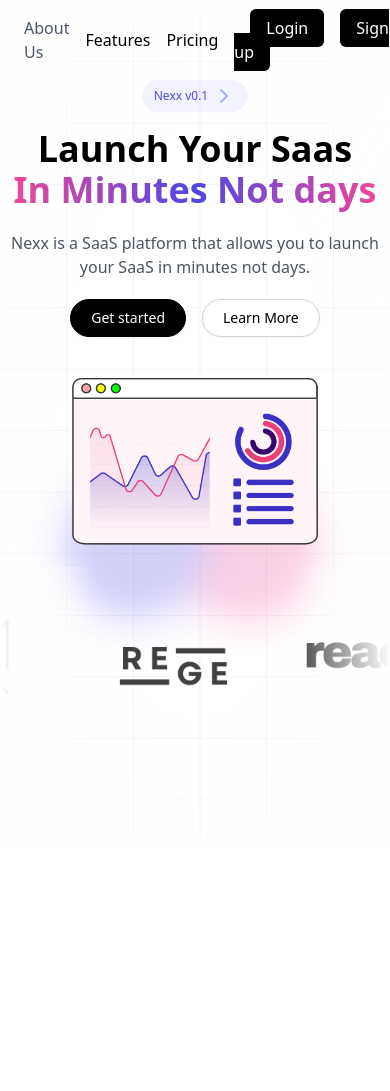
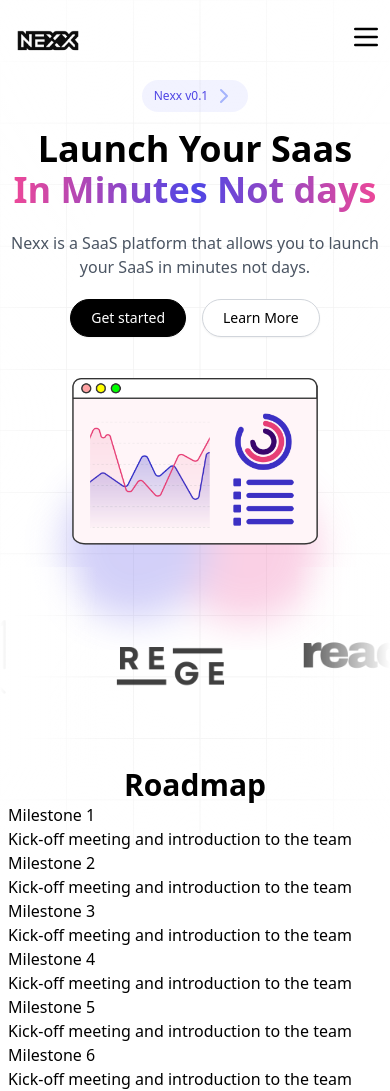
Before and after one commit to Marve10s/React_SAAS, a React (Vite) app: page / in a window 390 px wide. Before the commit the page ends 844 px from the top, so only its background shows below. Built offline with nearby package versions, Linux system fonts and the light colour scheme.

Commit message:
mobilebar added

```diff
--- a/src/App.jsx
+++ b/src/App.jsx
@@ -1,6 +1,7 @@
 import NavBar from "./components/NavBar";
 import Hero from "./components/Hero";
 import Slider from "./components/Slider";
+import RoadMap from "./components/RoadMap";
 import { partners } from "./data/partners";
 
 export default function App() {
@@ -18,6 +19,7 @@
         <NavBar />
         <Hero />
         <Slider images={partners} />
+        <RoadMap />
       </div>
     </>
   );
--- /dev/null
+++ b/src/components/MileStone.jsx
@@ -0,0 +1,13 @@
+const MileStone = ({ title, descriptionm, lastItem }) => {
+  return (
+    <div className="">
+      <div className="">
+        <h3>{title}</h3>
+        <p>{descriptionm}</p>
+      </div>
+      {!lastItem && <div>{lastItem}</div>}
+    </div>
+  );
+};
+
+export default MileStone;
--- /dev/null
+++ b/src/components/MobileMenu.jsx
@@ -0,0 +1,60 @@
+import { useState } from "react";
+import { Menu, X } from "lucide-react";
+
+const NavItems = [
+  {
+    title: "About Us",
+    url: "/",
+  },
+  {
+    title: "Features",
+    url: "/",
+  },
+  {
+    title: "Pricing",
+    url: "/",
+  },
+  {
+    title: "Sign In",
+    url: "/",
+  },
+  {
+    title: "Sign Up",
+    url: "/",
+  },
+];
+
+const MobileMenu = () => {
+  const [isOpen, setIsOpen] = useState(false);
+  return (
+    <div className="block md:hidden">
+      {!isOpen ? (
+        <button onClick={() => setIsOpen(true)}>
+          <Menu size={32} />
+        </button>
+      ) : (
+        <>
+          <button onClick={() => setIsOpen(false)}>
+            <X size={32} />
+          </button>
+          <div className="absolute left-0 w-full top-20 bg-white/60 backdrop-blur-lg border-b border-t ">
+            <ul className="flex flex-col py-4 items-center">
+              {NavItems.map((item, index) => (
+                <li key={index} className="border-b border-gray-200">
+                  <a
+                    href={item.url}
+                    className="block px-4 py-2 text-sm text-gray-700 hover:bg-gray-100 hover:text-gray-900"
+                  >
+                    {item.title}
+                  </a>
+                </li>
+              ))}
+            </ul>
+          </div>
+        </>
+      )}
+    </div>
+  );
+};
+
+export default MobileMenu;
--- a/src/components/NavBar.jsx
+++ b/src/components/NavBar.jsx
@@ -1,5 +1,6 @@
 import { useState } from "react";
 import logoURL from "../assets/logo.png";
+import MobileMenu from "./MobileMenu";
 import { useScroll, useMotionValueEvent } from "framer-motion";
 
 const NavBar = () => {
@@ -26,7 +27,7 @@
         <div className="">
           <img src={logoURL} alt="logo" className="h-20 w-20" />
         </div>
-        <nav>
+        <nav className="hidden md:block">
           <ul className="flex items-center flex-row space-x-4 p-4">
             <li>
               <a href="" className="text-gray-600">
@@ -41,7 +42,7 @@
             </li>
           </ul>
         </nav>
-        <div>
+        <div className="hidden md:block">
           <a
             href="#"
             className="bg-black mx-4 px-4 py-2 rounded-md text-white cursor-pointer"
@@ -55,6 +56,7 @@
             Sign up
           </a>
         </div>
+        <MobileMenu />
       </div>
     </div>
   );
--- /dev/null
+++ b/src/components/RoadMap.jsx
@@ -0,0 +1,52 @@
+import MileStone from "./MileStone";
+
+const roadmap = [
+  {
+    id: 1,
+    name: "Milestone 1",
+    description: "Kick-off meeting and introduction to the team",
+  },
+  {
+    id: 2,
+    name: "Milestone 2",
+    description: "Kick-off meeting and introduction to the team",
+  },
+  {
+    id: 3,
+    name: "Milestone 3",
+    description: "Kick-off meeting and introduction to the team",
+  },
+  {
+    id: 4,
+    name: "Milestone 4",
+    description: "Kick-off meeting and introduction to the team",
+  },
+  {
+    id: 5,
+    name: "Milestone 5",
+    description: "Kick-off meeting and introduction to the team",
+  },
+  {
+    id: 6,
+    name: "Milestone 6",
+    description: "Kick-off meeting and introduction to the team",
+  },
+];
+const RoadMap = () => {
+  return (
+    // 1:17:10
+    <section className="section container mx-auto">
+      <h1 className="font-semibold text-3xl text-center">Roadmap</h1>
+      {roadmap.map((item, index) => (
+        <MileStone
+          key={index}
+          title={item.name}
+          descriptionm={item.description}
+          lastItem={index === roadmap.length - 1}
+        />
+      ))}
+    </section>
+  );
+};
+
+export default RoadMap;
```
